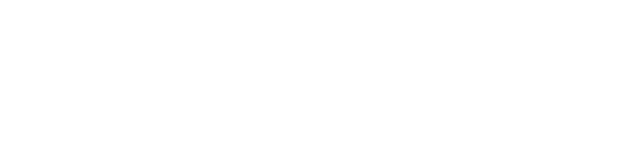
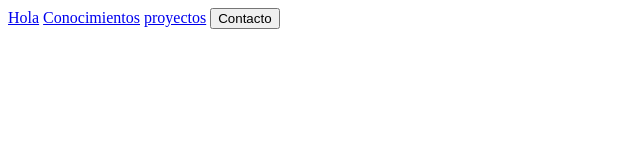
Before and after one commit to AnaliaAldete/proyecto-porfolio, a plain HTML site: page index.html in a window 1280 px wide. Shown: the whole page, without its empty margins (0-640 px from the left). Drawn offline with Linux system fonts and the light colour scheme.

Commit message:
agregue nav y secciones vacias

```diff
--- a/index.html
+++ b/index.html
@@ -7,6 +7,22 @@
     <title>Proyecto Porfolio</title>
 </head>
 <body>
+    <header>
+        <nav>
+            <a href="#presentacion">Hola</a>
+            <a href="#conocimientos">Conocimientos</a>
+            <a href="#proyectos">proyectos</a>
+            <button>Contacto</button>
+        </nav>
+    </header>
+    <main>
+        <section id="presentacion"></section>
+        <section id="Conocimientos"></section>
+        <section id="proyectos"></section>
+        <section id="Contacto"></section>
+    </main>
+    <footer>
 
+    </footer>
 </body>
 </html>
```
